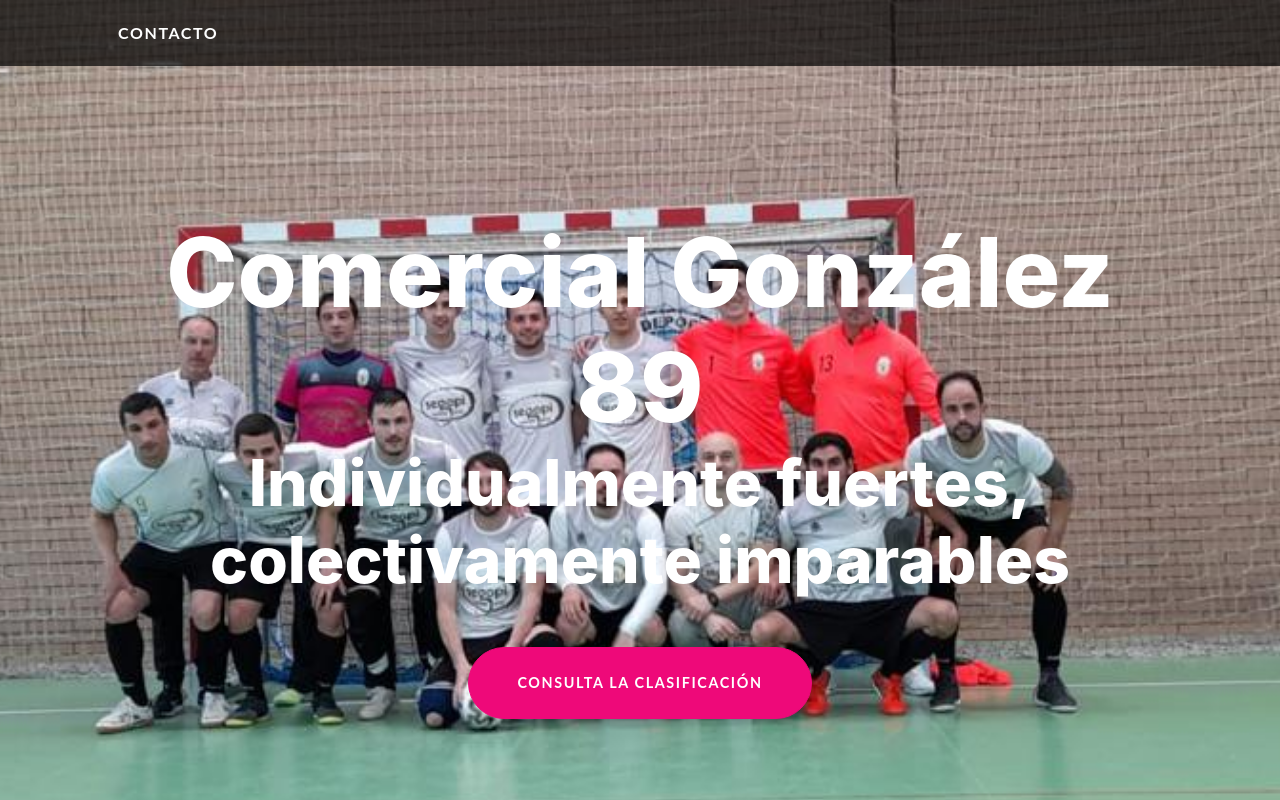
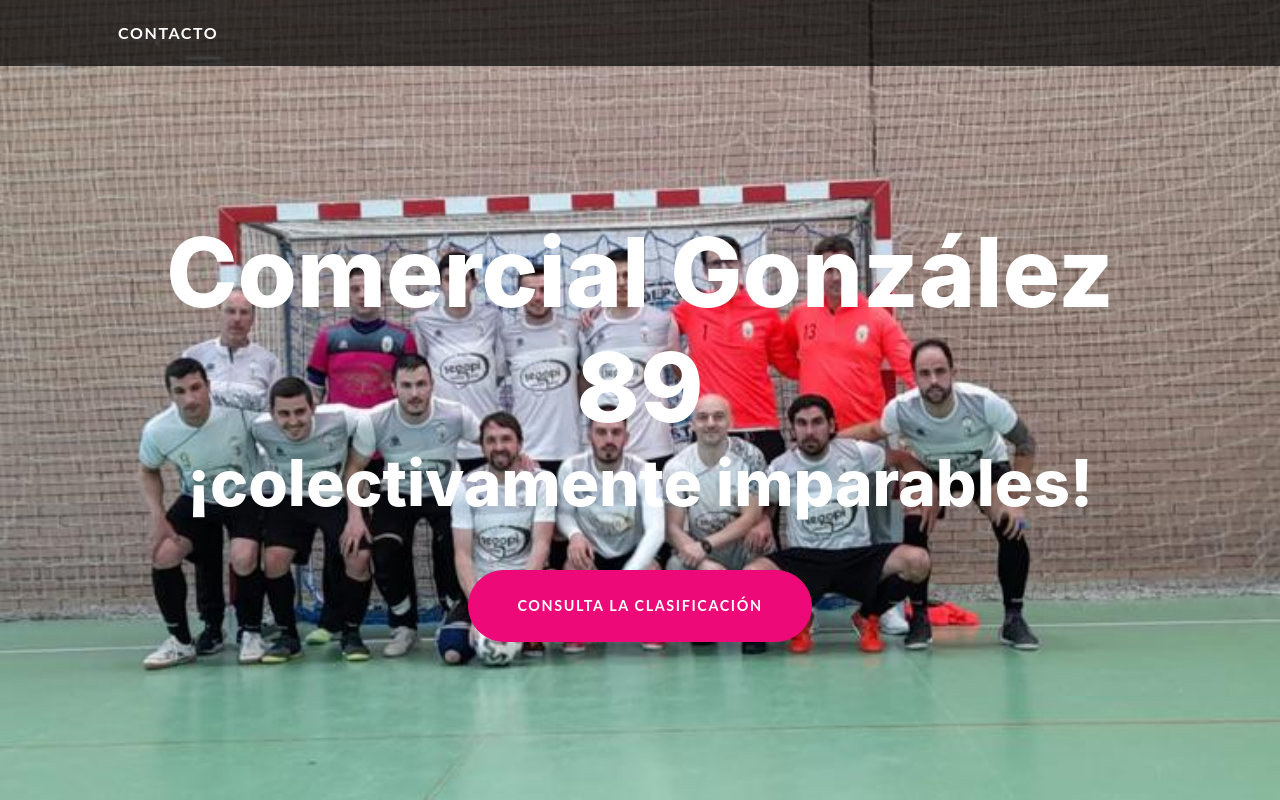
Before and after one commit to Pablompg/comercialgonzalezfs, a plain HTML site: page index.html in a window 1280 px wide. Shown: the top 800 px of the page. Drawn offline with nearby package versions, Linux system fonts and the light colour scheme.

Commit message:
Update index.html

```diff
--- a/index.html
+++ b/index.html
@@ -38,7 +38,7 @@
     <div class="masthead-content">
       <div class="container px-5">
         <h1 class="masthead-heading mb-0">Comercial González 89</h1>
-        <h2 class="masthead-subheading mb-0">Individualmente fuertes, colectivamente imparables</h2>
+        <h2 class="masthead-subheading mb-0">¡colectivamente imparables!</h2>
         <a class="btn btn-primary btn-xl rounded-pill mt-5" target=”_blank”
           href="https://isquad.es/competiciones_publico.php?id_temporada=71&id_competicion=813410&id_fase=861601&id_grupo=877903&id_ambito=2&asdfg=1">
           consulta la clasificación</a>
```
